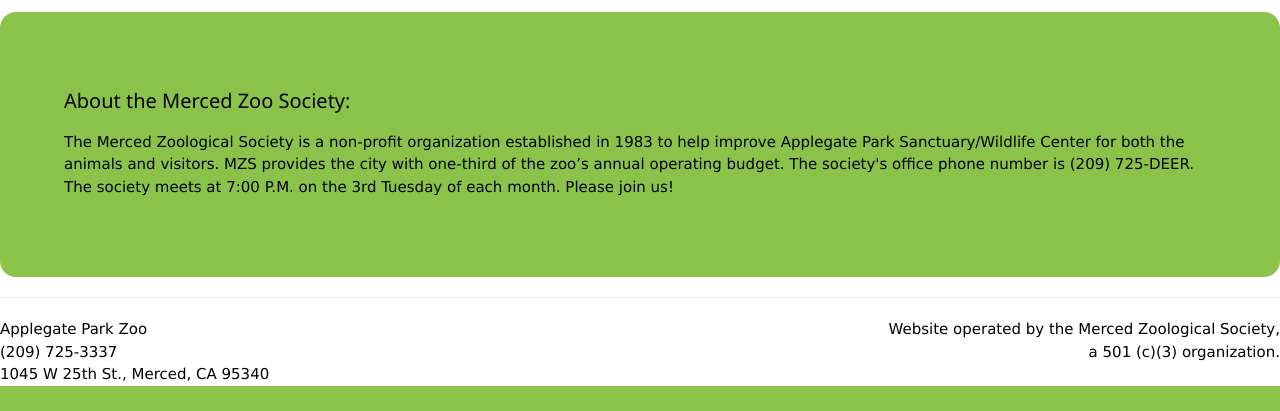
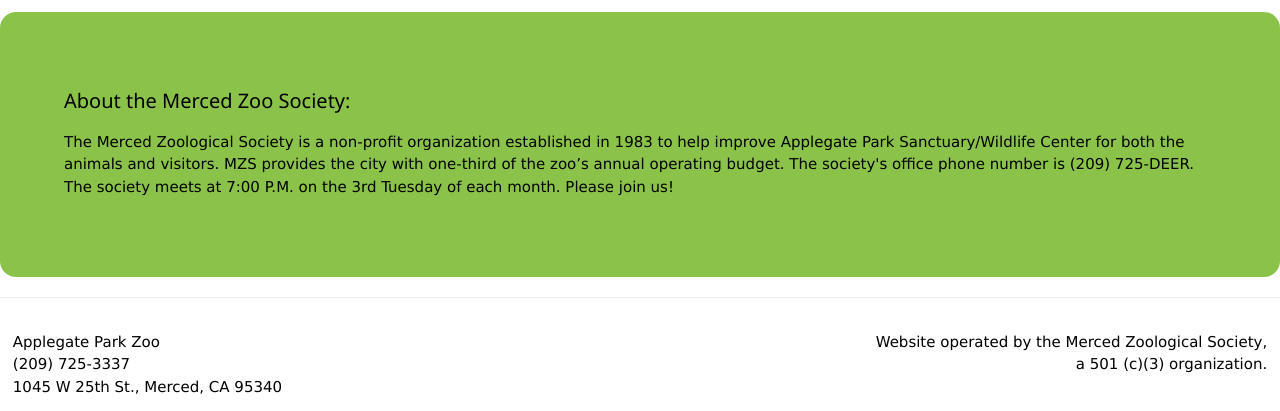
Before and after one commit to karnaerrande/Zoo-Project, a Flask app: page / in a window 1280 px wide. Shown: the part 1390-1801 px from the top of the page. Before the commit the page ends 1776 px from the top, so only its background shows below. Run offline with Flask 2, Linux system fonts and the light colour scheme; some libraries are stand-ins or nearby versions.

Commit message:
Project structure changes

```diff
--- a/templates/animals.html
+++ b/templates/animals.html
@@ -50,7 +50,7 @@
         <hr>
 
         <footer>
-            <div class="w3-row">
+            <div style="padding:1%;" class="w3-row">
                 <div style="text-align:left;" class="w3-half">
                     Applegate Park Zoo
                     <span><br></span>
--- a/templates/events.html
+++ b/templates/events.html
@@ -50,7 +50,7 @@
         <hr>
 
         <footer>
-            <div class="w3-row">
+            <div style="padding:1%;" class="w3-row">
                 <div style="text-align:left;" class="w3-half">
                     Applegate Park Zoo
                     <span><br></span>
--- a/templates/index.html
+++ b/templates/index.html
@@ -97,7 +97,7 @@
         <hr>
 
         <footer>
-            <div class="w3-row">
+            <div style="padding:1%;" class="w3-row">
                 <div style="text-align:left;" class="w3-half">
                     Applegate Park Zoo
                     <span><br></span>
--- a/templates/map.html
+++ b/templates/map.html
@@ -50,7 +50,7 @@
         <hr>
 
         <footer>
-            <div class="w3-row">
+            <div style="padding:1%;" class="w3-row">
                 <div style="text-align:left;" class="w3-half">
                     Applegate Park Zoo
                     <span><br></span>
```
